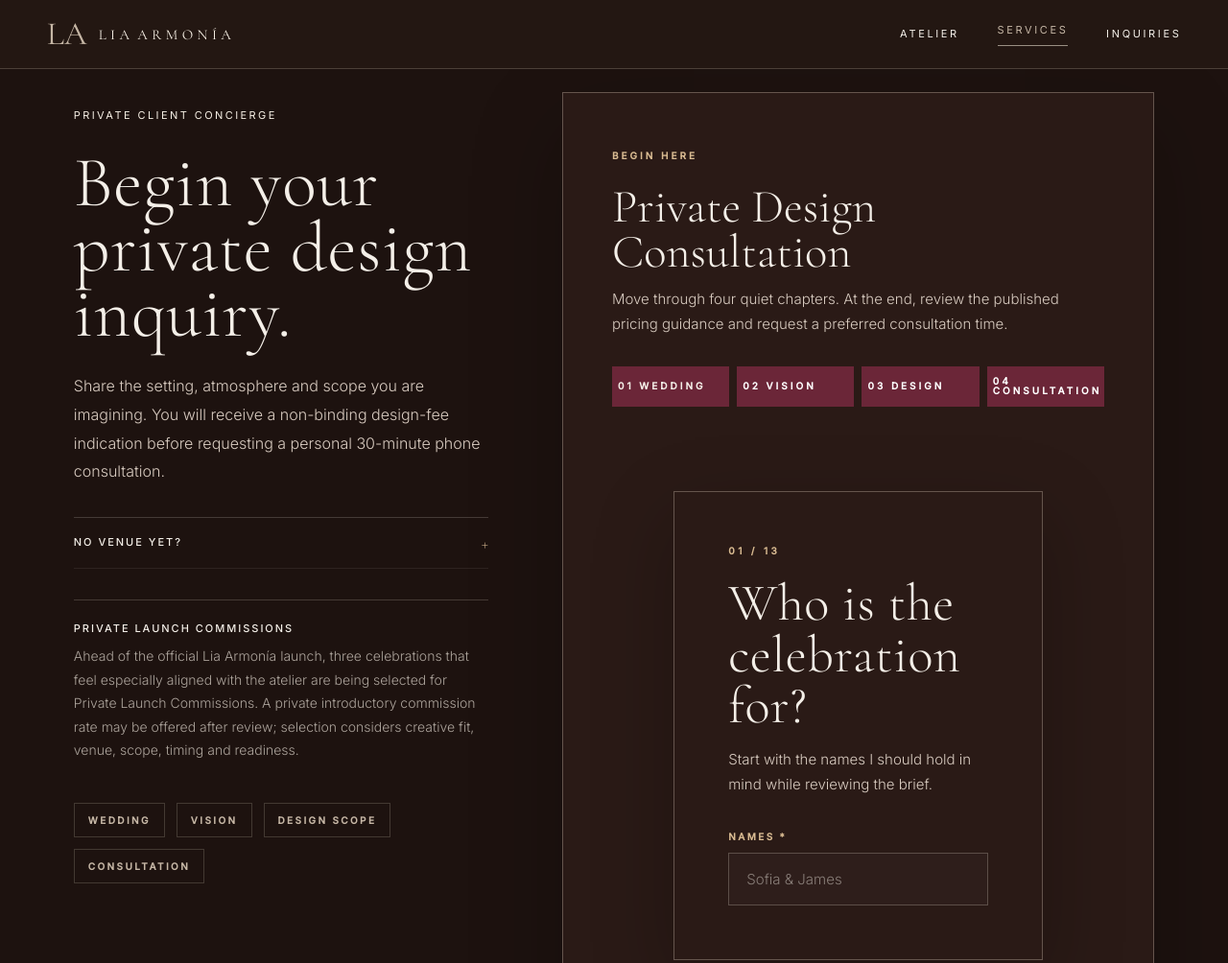
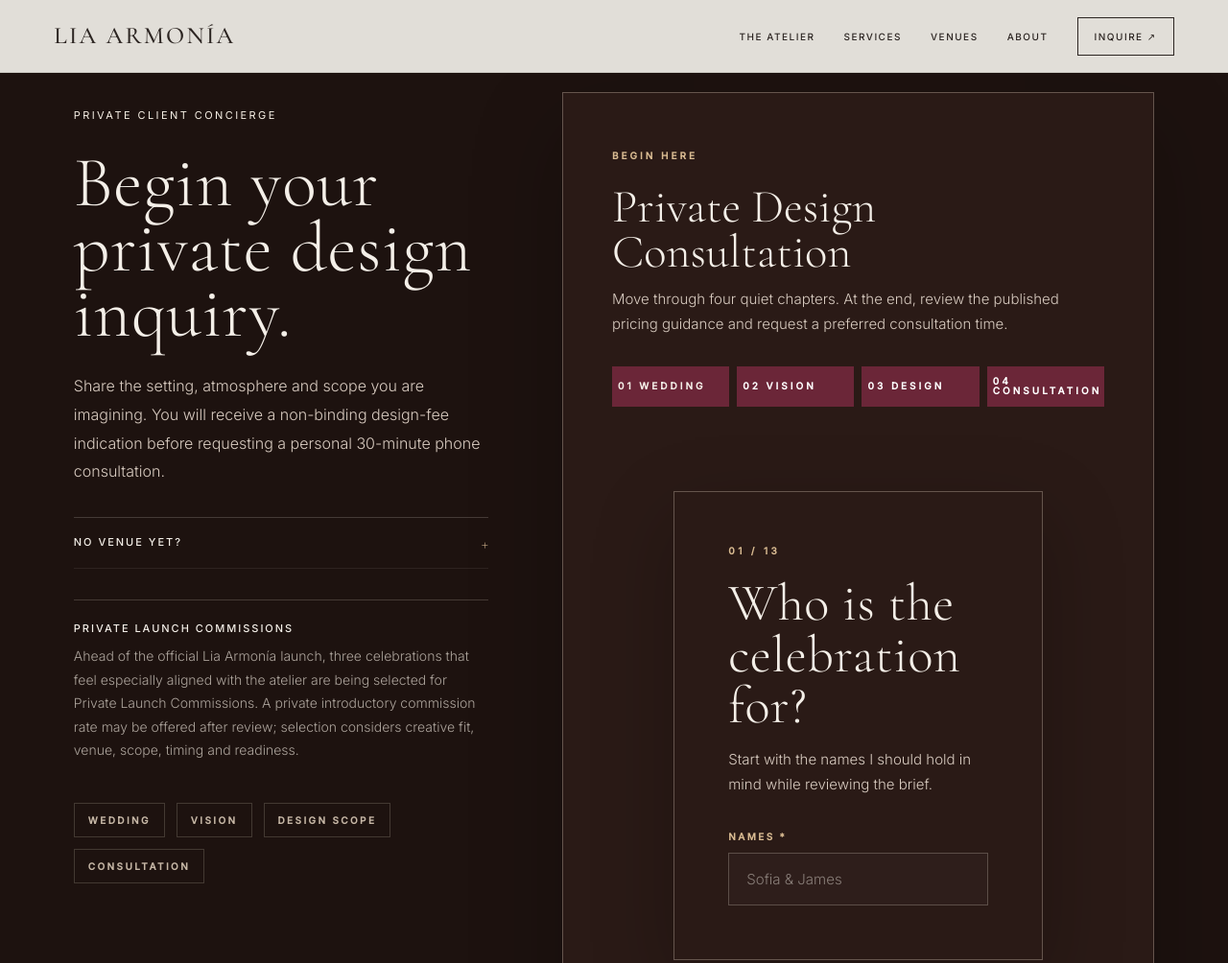
Before and after one commit to DianaPonomarew/LiaArmoniaAtelier, a website: page wedding-design.html in a window 1280 px wide. Shown: the top 1004 px of the page at 96% size. Drawn offline with nearby package versions, Linux system fonts and the light colour scheme.

Commit message:
Unify navigation with the new editorial website on wedding-design.html

```diff
--- a/wedding-design.html
+++ b/wedding-design.html
@@ -9,11 +9,13 @@
 <link href="https://fonts.googleapis.com/css2?family=Cormorant+Garamond:ital,wght@0,300;0,400;0,500;1,300;1,400&family=Inter:wght@300;400;500&display=swap" rel="stylesheet">
 <link rel="stylesheet" href="styles.css?v=venue-details">
 <link rel="stylesheet" href="preview.css?v=system-refresh-1">
+<link rel="stylesheet" href="editorial-refresh.css?v=20261103a">
 </head>
-<body class="funnel-mode visual-atelier wedding-design-page system-refresh">
+<body class="editorial-refresh funnel-mode visual-atelier wedding-design-page system-refresh">
 <div class="grain"></div>
-<nav class="nav gallery-nav"><a class="brand" href="index.html"><span>LA</span><b>L I A&nbsp;&nbsp;A R M O N Í A</b></a><div class="navlinks"><a href="atelier.html">Atelier</a><a class="active" href="services.html">Services</a><a href="inquiries.html">Inquiries</a></div></nav>
-<main>
+<a class="er-skip" href="#main">Skip to content</a>
+<nav class="er-nav" aria-label="Main navigation" data-menu-open="false"><a class="er-brand" href="index.html" aria-label="Lia Armonía home">LIA ARMONÍA</a><button class="er-menu" type="button" aria-label="Open navigation" aria-controls="er-primary-links" aria-expanded="false"><span></span><span></span></button><div class="er-links" id="er-primary-links"><a href="atelier.html">The Atelier</a><a href="services.html">Services</a><a href="venue-collection.html">Venues</a><a href="about.html">About</a><a href="inquiries.html" class="er-nav-inquire">Inquire ↗</a></div></nav>
+<main id="main">
 <section class="private-client-shell private-concierge">
   <div class="private-client-intro">
     <p class="eyebrow">Private Client Concierge</p>
@@ -208,4 +210,5 @@
 </main>
 <footer><p><strong>LIA ARMONÍA</strong><br><em>Wedding Design Atelier</em></p><div><a href="privacy.html">Privacy</a><a href="terms.html">Terms</a><a href="contact.html">Contact</a><a class="footer-icon-link" href="mailto:atelier@liaarmonia.com" aria-label="Email"><span class="contact-icon mail-icon"></span>Email</a><a class="footer-icon-link" href="https://www.instagram.com/lia_armonia/" target="_blank" rel="noopener" aria-label="Instagram"><span class="contact-icon instagram-icon"></span>Instagram</a></div></footer>
 <script src="app.js"></script>
+<script src="editorial-refresh.js?v=20261103a" defer></script>
 </body></html>
```
